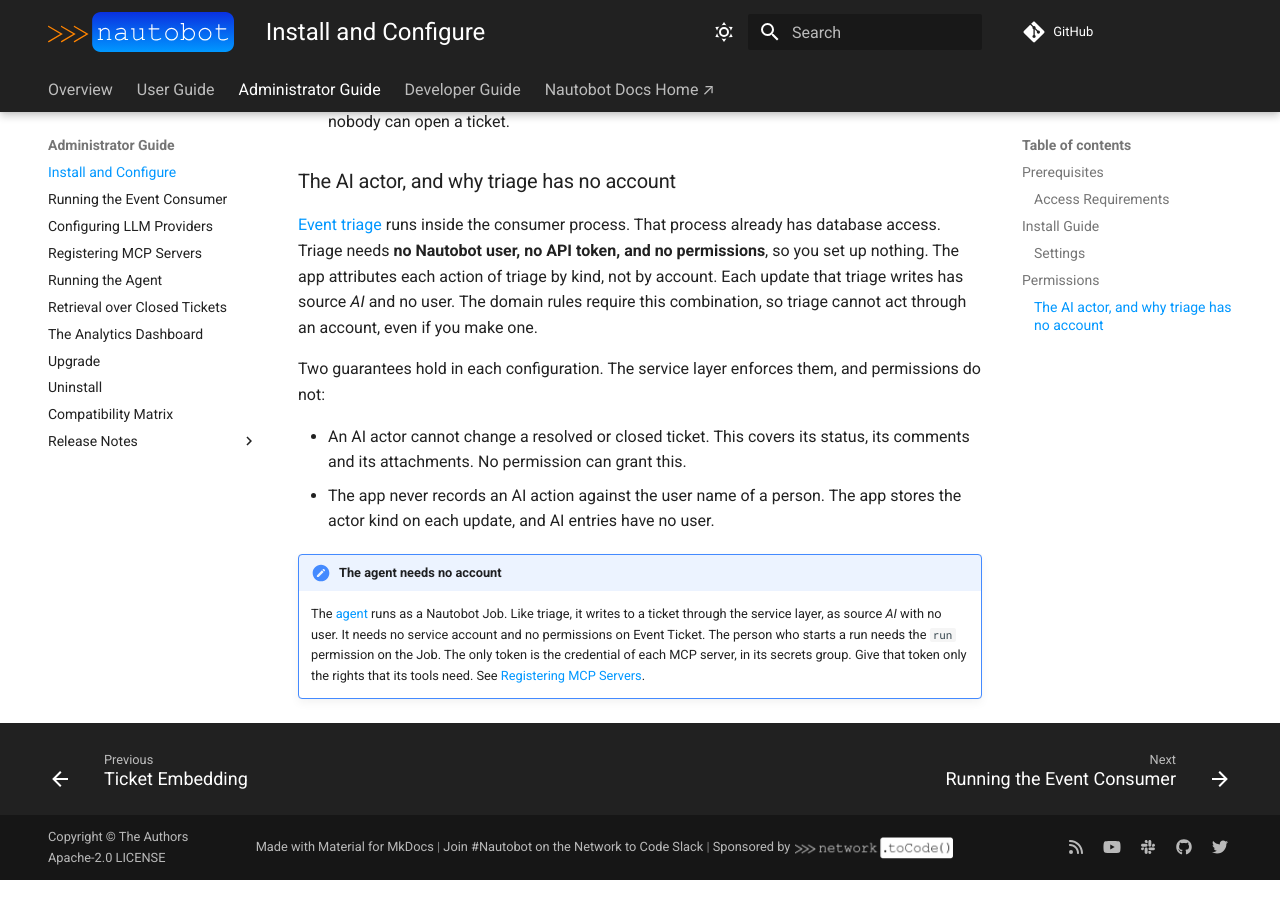
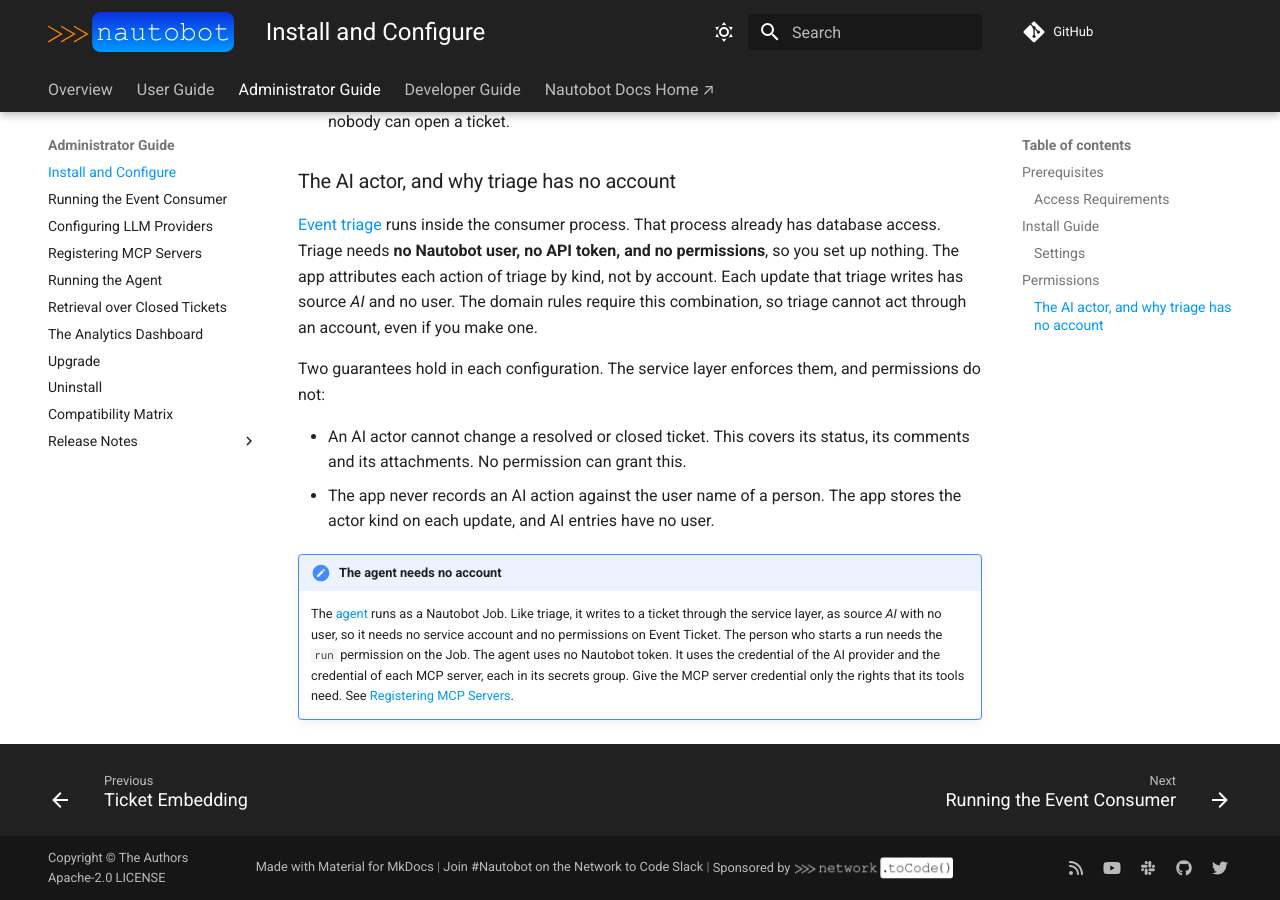
Before and after one commit to jtdub/nautobot-app-event-tracker, an MkDocs documentation site: the page built from docs/admin/install.md, in a window 1280 px wide and 900 px high, scrolled down 3637 px. Built offline with MkDocs 1.6.1 and Material for MkDocs 9.7.7, drawn with Linux system fonts in a browser that asks for light colours; comment, search, counter and statistics services are not loaded.

Commit message:
52: Address QA round 2 findings

```diff
--- a/docs/admin/install.md
+++ b/docs/admin/install.md
@@ -162,7 +162,8 @@ Two guarantees hold in each configuration. The service layer enforces them, and
 
 !!! note "The agent needs no account"
     The [agent](agents.md) runs as a Nautobot Job. Like triage, it writes to a ticket through the
-    service layer, as source *AI* with no user. It needs no service account and no permissions on
-    Event Ticket. The person who starts a run needs the `run` permission on the Job. The only token
-    is the credential of each MCP server, in its secrets group. Give that token only the rights
-    that its tools need. See [Registering MCP Servers](mcp.md).
+    service layer, as source *AI* with no user, so it needs no service account and no permissions
+    on Event Ticket. The person who starts a run needs the `run` permission on the Job. The agent
+    uses no Nautobot token. It uses the credential of the AI provider and the credential of each
+    MCP server, each in its secrets group. Give the MCP server credential only the rights that its
+    tools need. See [Registering MCP Servers](mcp.md).
```
